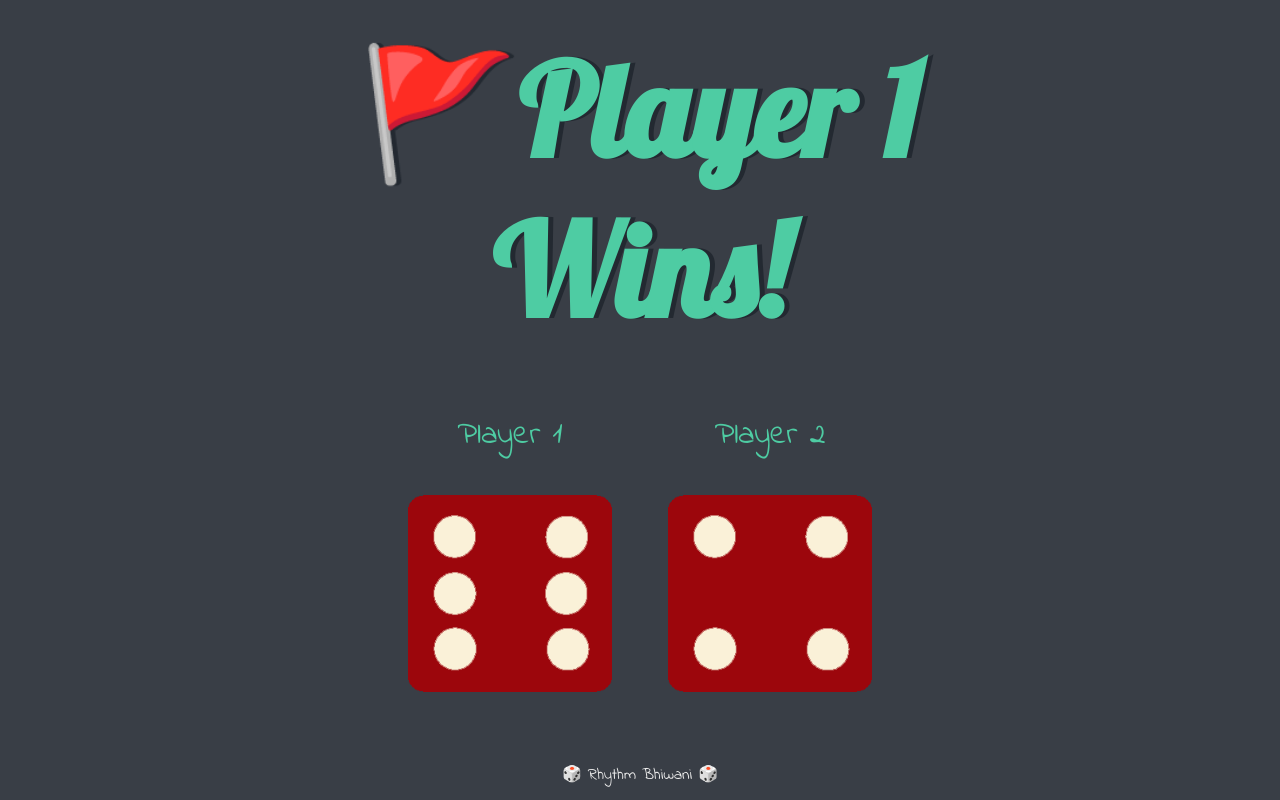
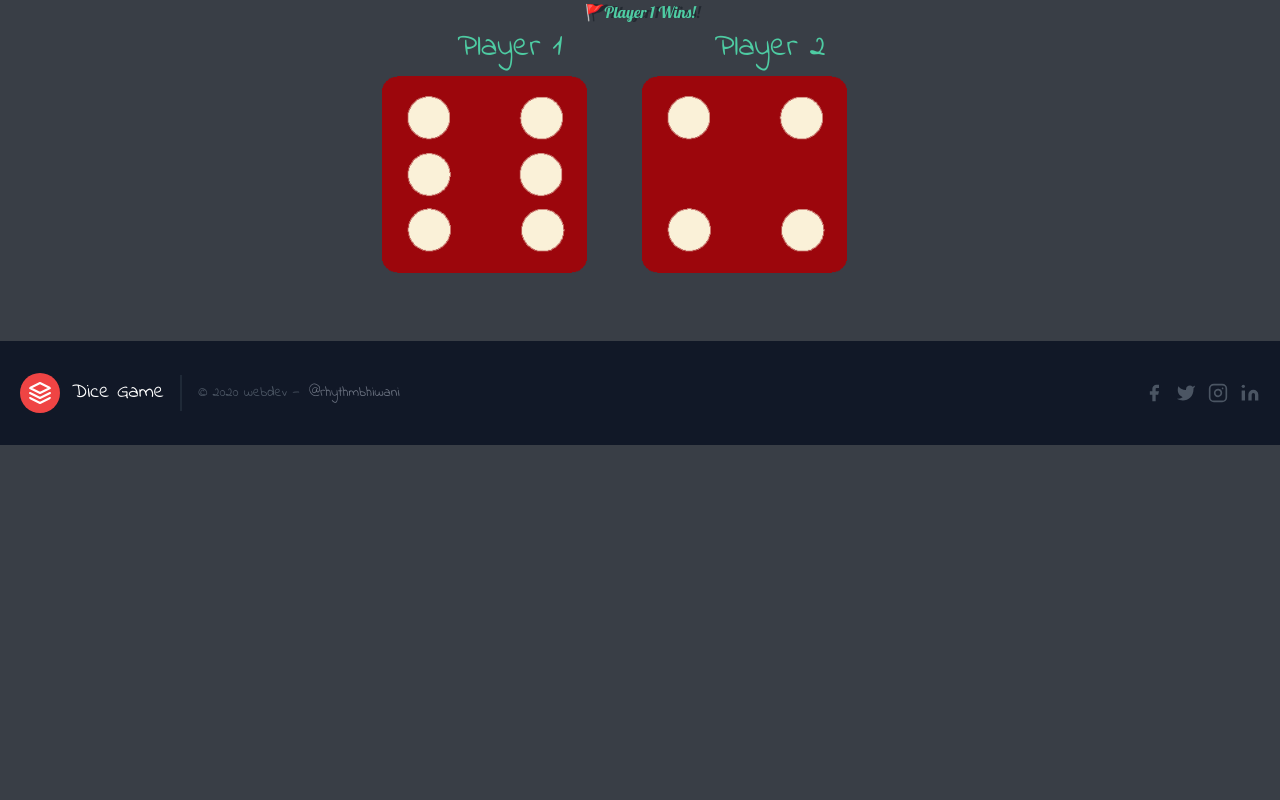
Before and after one commit to rhythmbhiwani/webdev-diceapp, a plain HTML site: page index.html in a window 1280 px wide. Drawn offline with nearby package versions, Linux system fonts and the light colour scheme.

Commit message:
Beautiful Footer Added
With Social Icons And Links

```diff
--- a/index.html
+++ b/index.html
@@ -1,12 +1,14 @@
 <!DOCTYPE html>
 <html lang="en" dir="ltr">
+
 <head>
   <meta charset="utf-8">
   <title>Dicee</title>
   <link rel="stylesheet" href="styles.css">
   <link href="https://fonts.googleapis.com/css?family=Indie+Flower|Lobster" rel="stylesheet">
+  <link href="https://unpkg.com/tailwindcss@^1.0/dist/tailwind.min.css" rel="stylesheet">
+</head>
 
-  </head>
 <body>
 
   <div class="container">
@@ -27,8 +29,54 @@
 
 </body>
 
-  <footer>
-     🎲 Rhythm Bhiwani 🎲
+<footer class="text-gray-500 bg-gray-900 body-font">
+  <div class="container px-5 py-8 mx-auto flex items-center sm:flex-row flex-col">
+    <a class="flex title-font font-medium items-center md:justify-start justify-center text-white">
+      <svg xmlns="http://www.w3.org/2000/svg" fill="none" stroke="currentColor" stroke-linecap="round"
+        stroke-linejoin="round" stroke-width="2" class="w-10 h-10 text-white p-2 bg-red-500 rounded-full"
+        viewBox="0 0 24 24">
+        <path d="M12 2L2 7l10 5 10-5-10-5zM2 17l10 5 10-5M2 12l10 5 10-5"></path>
+      </svg>
+      <span class="ml-3 text-xl">Dice Game</span>
+    </a>
+    <p class="text-sm text-gray-600 sm:ml-4 sm:pl-4 sm:border-l-2 sm:border-gray-800 sm:py-2 sm:mt-0 mt-4">© 2020
+      webdev —
+      <a href="https://twitter.com/knyttneve" class="text-gray-500 ml-1" target="_blank"
+        rel="noopener noreferrer">@rhythmbhiwani</a>
+    </p>
+    <span class="inline-flex sm:ml-auto sm:mt-0 mt-4 justify-center sm:justify-start">
+      <a href="https://facebook.com/rhythmbhiwani" class="text-gray-600">
+        <svg fill="currentColor" stroke-linecap="round" stroke-linejoin="round" stroke-width="2" class="w-5 h-5"
+          viewBox="0 0 24 24">
+          <path d="M18 2h-3a5 5 0 00-5 5v3H7v4h3v8h4v-8h3l1-4h-4V7a1 1 0 011-1h3z"></path>
+        </svg>
+      </a>
+      <a href="https://twitter.com/rhythm_bhiwani" class="ml-3 text-gray-600">
+        <svg fill="currentColor" stroke-linecap="round" stroke-linejoin="round" stroke-width="2" class="w-5 h-5"
+          viewBox="0 0 24 24">
+          <path
+            d="M23 3a10.9 10.9 0 01-3.14 1.53 4.48 4.48 0 00-7.86 3v1A10.66 10.66 0 013 4s-4 9 5 13a11.64 11.64 0 01-7 2c9 5 20 0 20-11.5a4.5 4.5 0 00-.08-.83A7.72 7.72 0 0023 3z">
+          </path>
+        </svg>
+      </a>
+      <a href="https://instagram.com/rhythmbhiwani" class="ml-3 text-gray-600">
+        <svg fill="none" stroke="currentColor" stroke-linecap="round" stroke-linejoin="round" stroke-width="2"
+          class="w-5 h-5" viewBox="0 0 24 24">
+          <rect width="20" height="20" x="2" y="2" rx="5" ry="5"></rect>
+          <path d="M16 11.37A4 4 0 1112.63 8 4 4 0 0116 11.37zm1.5-4.87h.01"></path>
+        </svg>
+      </a>
+      <a href="https://linkedin.com/in/rhythmbhiwani" class="ml-3 text-gray-600">
+        <svg fill="currentColor" stroke="currentColor" stroke-linecap="round" stroke-linejoin="round" stroke-width="0"
+          class="w-5 h-5" viewBox="0 0 24 24">
+          <path stroke="none" d="M16 8a6 6 0 016 6v7h-4v-7a2 2 0 00-2-2 2 2 0 00-2 2v7h-4v-7a6 6 0 016-6zM2 9h4v12H2z">
+          </path>
+          <circle cx="4" cy="4" r="2" stroke="none"></circle>
+        </svg>
+      </a>
+    </span>
+  </div>
 </footer>
 <script src="index.js"></script>
+
 </html>
```
Lines whose indentation alone changed are shown as unchanged.
